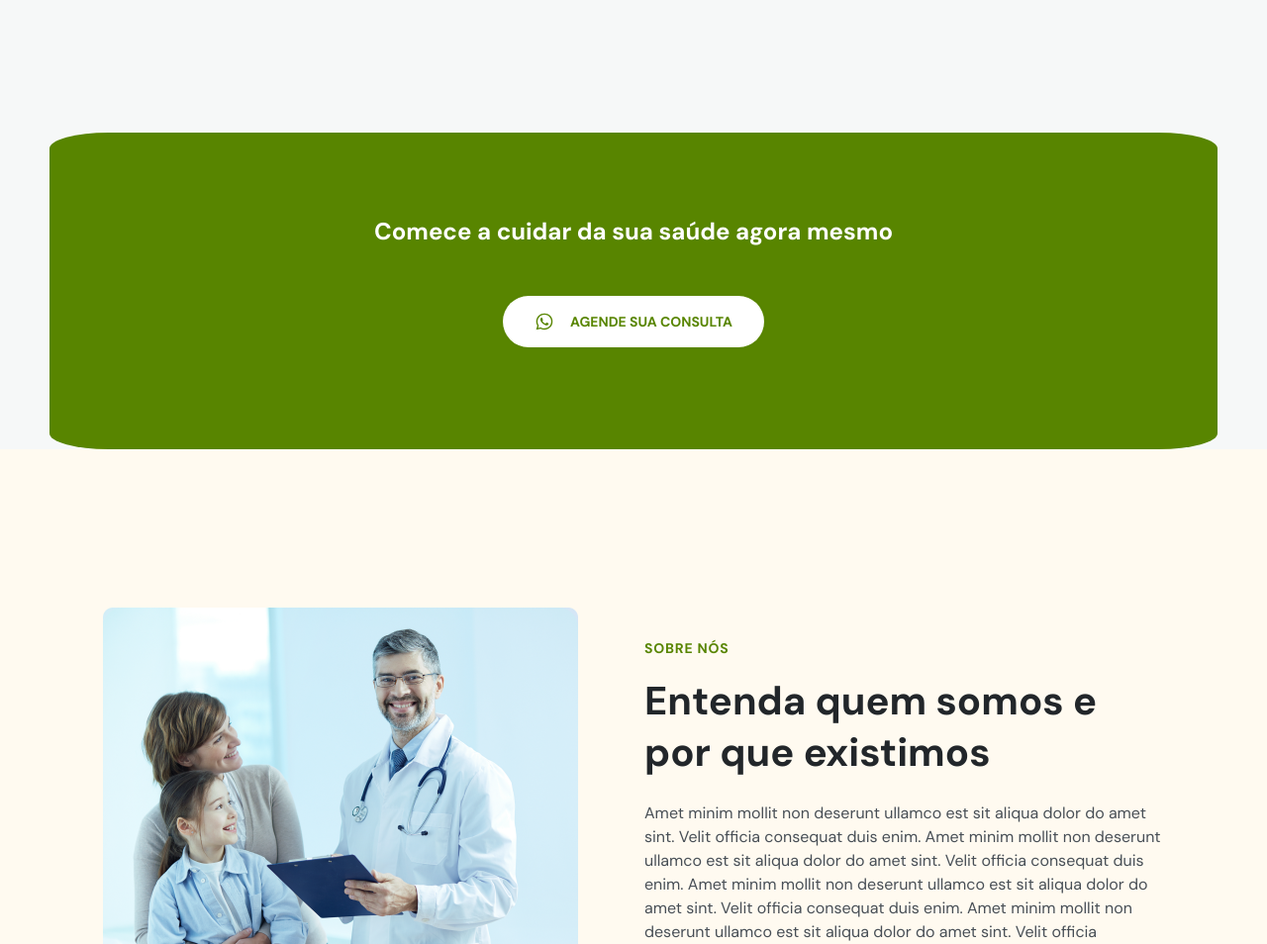
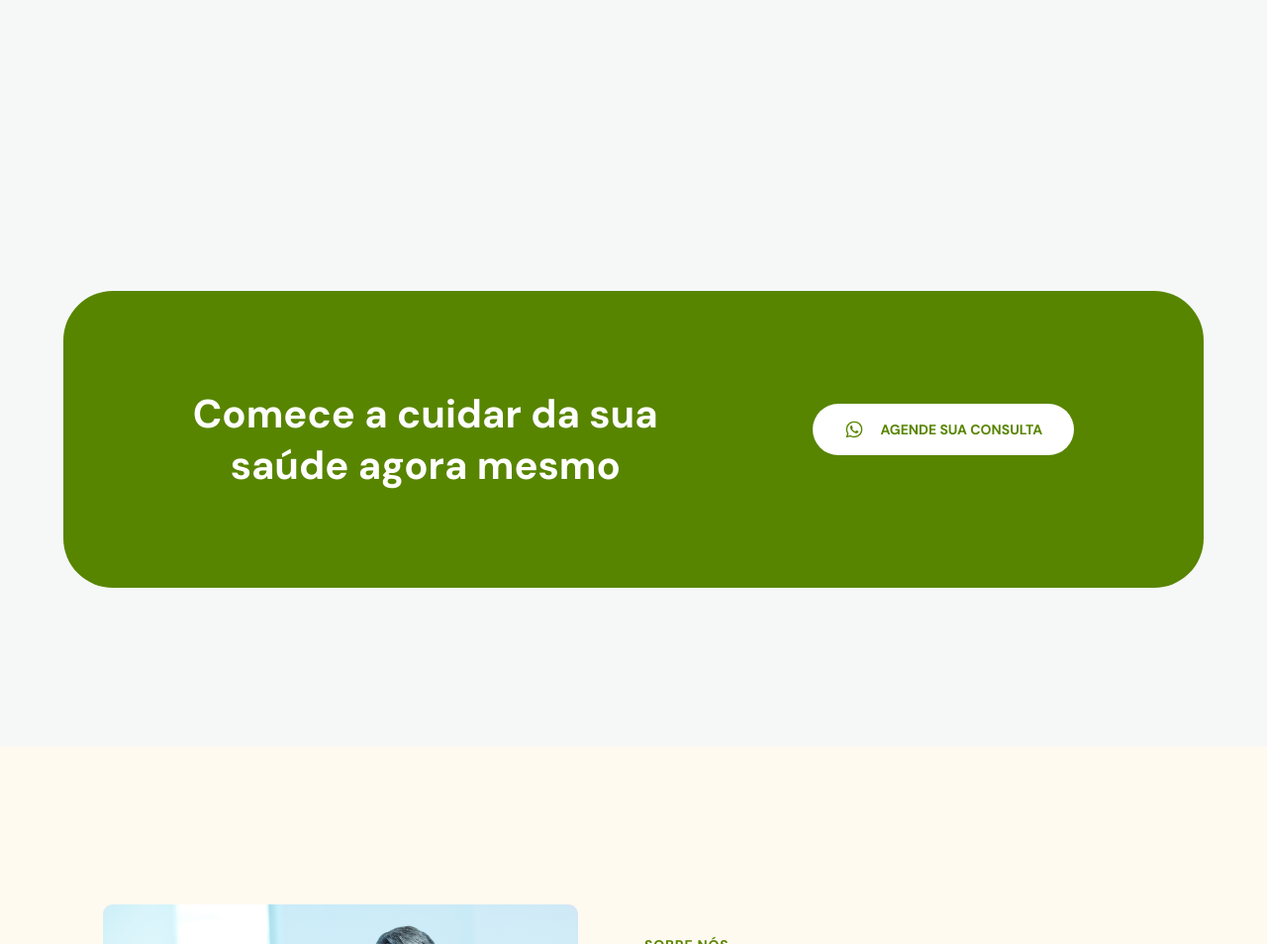
Before and after one commit to EduardoVisconti/NLW, a plain HTML site: page index.html in a window 1280 px wide. Shown: the part 2260-3214 px from the top of the page at 99% size. Drawn offline with nearby package versions, Linux system fonts and the light colour scheme.

Commit message:
banner and comments responsive

```diff
--- a/index.html
+++ b/index.html
@@ -15,7 +15,7 @@
     />
   </head>
   <body>
-    <nav id="navigation" class="">
+    <nav id="navigation">
       <div class="wrapper">
         <a class="logo" href="#home">
           <svg
@@ -539,9 +539,11 @@
     </section>
 
     <section id="banner">
+      <div class="wrapper">
         <div class="col-a">
           <h2>Comece a cuidar da sua saúde agora mesmo</h2>
         </div>
+        <div class="col-b">
                 <a class="button" href="#contact">
                   <svg
                     width="20"
@@ -557,6 +559,7 @@
                   </svg>
                   Agende sua consulta
                 </a>
+        </div>
       </div>
     </section>
 
@@ -830,7 +833,7 @@
       </div>
     </footer>
 
-    <a id="backToTopButton" href="#home" class="">
+    <a id="backToTopButton" href="#home">
       <svg
         width="40"
         height="40"
--- a/main.js
+++ b/main.js
@@ -1,6 +1,6 @@
 window.addEventListener('scroll', onScroll)
+/* Uncaught TypeError: Cannot read properties of undefined (reading 'add') */
 
-onscroll()
 function onScroll() {
   showNavOnScroll()
   showBackToTopButtonOnScroll()
--- a/style.css
+++ b/style.css
@@ -420,23 +420,25 @@ body.menu-expanded button path {
 }
 
 /*=== BANNER =================================*/
-
-#banner {
+#banner .wrapper {
   display: flex;
   flex-direction: column;
   justify-content: center;
   align-items: center;
   gap: 5rem;
 
-  border-radius: 5%;
+  border-radius: 2rem;
 
-  height: 31rem;
-  margin-inline: 5rem;
+  height: 30rem;
+  width: 90%;
   background-color: var(--primary-color);
 }
 
 #banner h2 {
   color: white;
+  font-size: 4rem;
+  width: 47rem;
+  margin-inline: auto;
 }
 
 #banner .button {
@@ -444,10 +446,20 @@ body.menu-expanded button path {
   color: var(--primary-color);
 
   margin-bottom: 2rem;
+  text-align: center;
 }
 
 #banner a.button path {
   fill: var(--primary-color);
+}
+
+#banner a.button:hover {
+  background-color: var(--brand-dark);
+  color: white;
+}
+
+#banner a.button:hover path {
+  fill: white;
 }
 
 /*=== ABOUT =================================*/
@@ -753,7 +765,7 @@ footer .social-links {
 
   /*=== SERVICES =================================*/
   #services h2 {
-    width: 47rem;
+    width: 48rem;
     margin-inline: auto;
   }
 
@@ -766,6 +778,14 @@ footer .social-links {
   #services .card {
     width: 30%;
     flex-grow: 1;
+  }
+
+  /*=== BANNER =================================*/
+  #banner .wrapper {
+    flex-direction: row;
+    justify-content: space-evenly;
+
+    border-radius: 5rem;
   }
 
   /*=== ABOUT =================================*/
```
Lines whose indentation alone changed are shown as unchanged.
